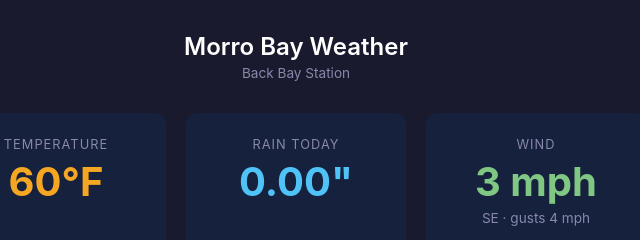
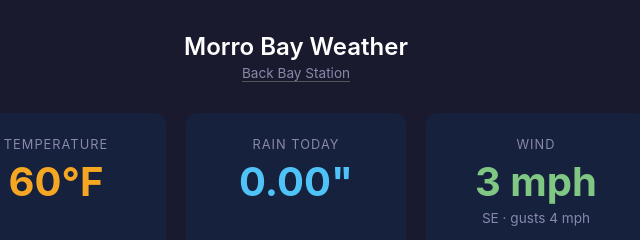
Before and after one commit to kylenessen/mb-weather-display, a plain HTML site: page index.html in a window 1280 px wide. Shown: the top 240 px of the page, 344-984 px from the left. Drawn offline with Linux system fonts and the light colour scheme.

Commit message:
Add link to station page on subtitle
Co-Authored-By: Claude Opus 4.6 <noreply@anthropic.com>

```diff
--- a/index.html
+++ b/index.html
@@ -29,6 +29,16 @@
       font-size: 0.85rem;
       color: #8888aa;
       margin-bottom: 2rem;
+    }
+
+    .subtitle a {
+      color: #8888aa;
+      text-decoration: none;
+      border-bottom: 1px solid #555;
+    }
+
+    .subtitle a:hover {
+      color: #bbb;
     }
 
     .cards {
@@ -85,7 +95,7 @@
 </head>
 <body>
   <h1>Morro Bay Weather</h1>
-  <p class="subtitle">Back Bay Station</p>
+  <p class="subtitle"><a href="https://sensors.axds.co/stationsearch/?#702702" target="_blank" rel="noopener">Back Bay Station</a></p>
 
   <div class="cards">
     <div class="card temp">
```
